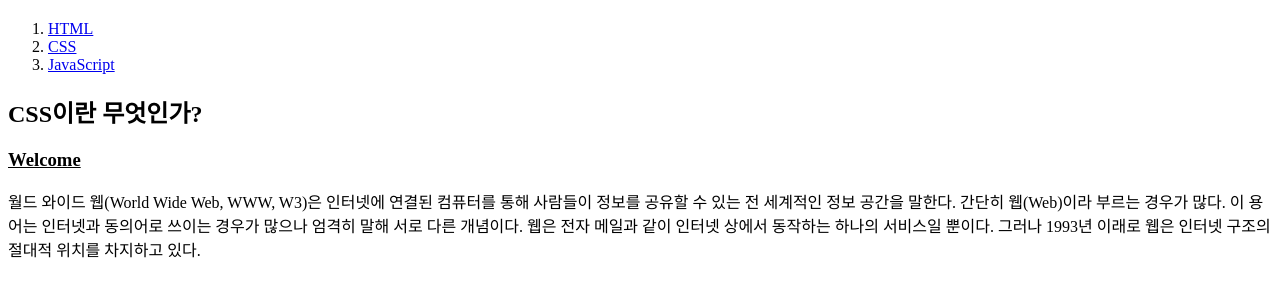
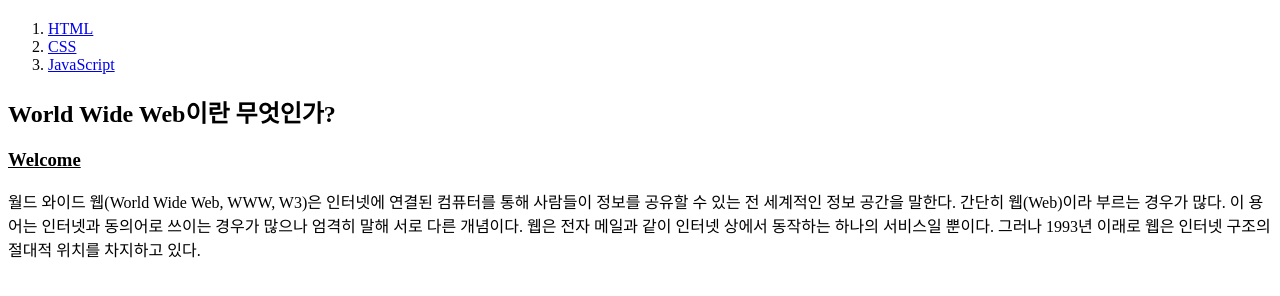
Before and after one commit to dlwngjs/web1, a plain HTML site: page index.html in a window 1280 px wide. Shown: the part 60-356 px from the top of the page. Drawn offline with Linux system fonts and the light colour scheme.

Commit message:
first version

```diff
--- a/index.html
+++ b/index.html
@@ -11,7 +11,7 @@
     <li><a href="2.html">CSS</a></li>
     <li><a href="3.html">JavaScript</a></li>
   </ol>
-  <h2>CSS이란 무엇인가?</h2>
+  <h2>World Wide Web이란 무엇인가?</h2>
   <p>
     <h3>
       <u>
```
Also changed, not shown: 2.html (+1 -1 lines).
